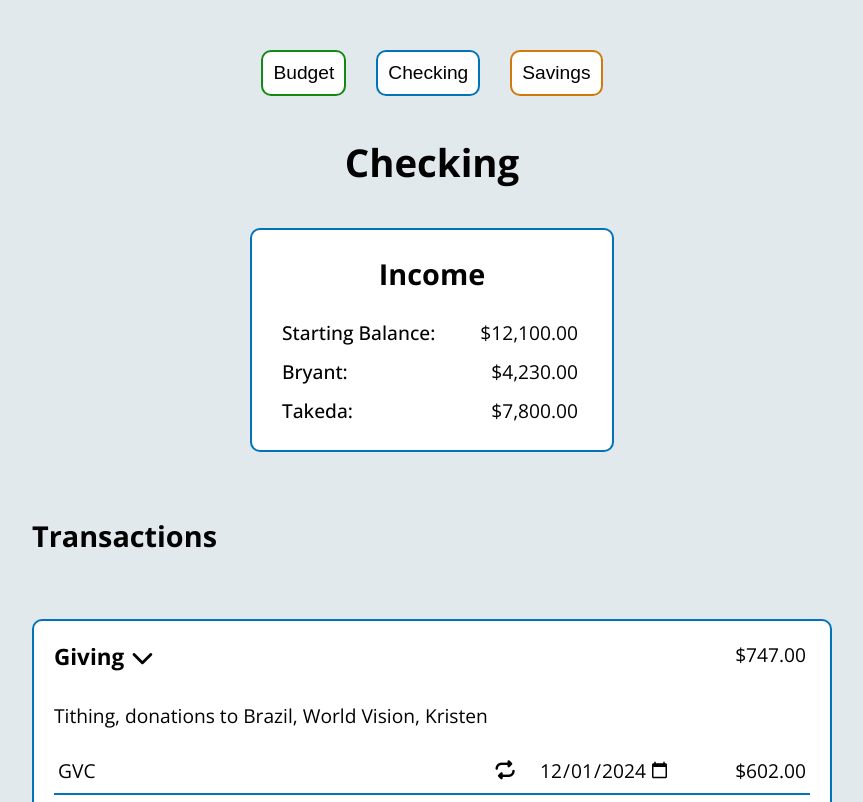
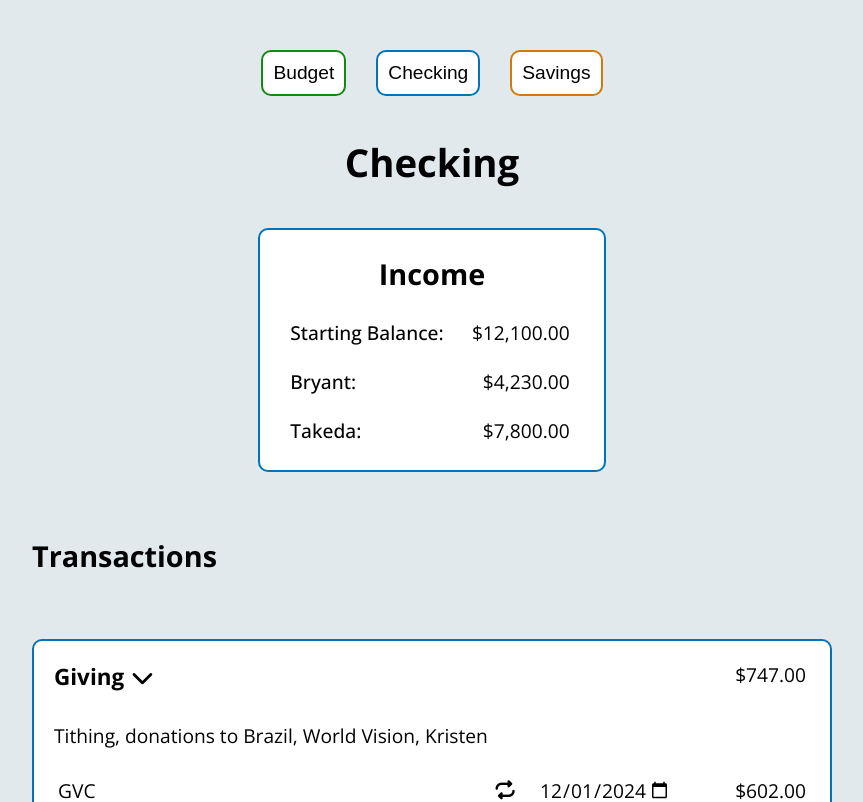
Before and after one commit to kevinhurley23/finance-tracker, a Svelte app: page / in a window 1280 px wide. Shown: the top 802 px of the page, without its empty margins (208-1071 px from the left). Built offline with nearby package versions, Linux system fonts and the light colour scheme.

Commit message:
better IncomeCard updateAmount function

```diff
--- a/src/App.svelte
+++ b/src/App.svelte
@@ -63,7 +63,6 @@
     const envelopeIndex = account.indexOf(account.find(item => item.envelopeID == envelopeID));
     const transactionIndex = account[envelopeIndex].transactions.indexOf(account[envelopeIndex].transactions.find(item => item.transactionID == transactionID));
     data[accountTitle][envelopeIndex].transactions[transactionIndex][property] = value;
-    console.log(data[accountTitle][envelopeIndex].transactions[transactionIndex])
   }
 
   function deleteTransaction(accountTitle, envelopeID, transactionID) {
--- a/src/app.css
+++ b/src/app.css
@@ -65,3 +65,6 @@ input {
 .amount {
   text-align: right;
 }
+#budget .toggle-repeating {
+  display: none;
+}
--- a/src/lib/Card.svelte
+++ b/src/lib/Card.svelte
@@ -10,7 +10,6 @@
     border-radius: 10px;
     &:not(:has(.envelope)) {
       width: fit-content;
-      min-width: 300px;
       margin-inline: auto;
     }
   }
--- a/src/lib/IncomeCard.svelte
+++ b/src/lib/IncomeCard.svelte
@@ -4,13 +4,12 @@
   let envelopeID = income.envelopeID;
   let transactions = income.transactions;
 
-  function updateAmount(transactionID) {
-    // need to figure out how to pass "this" into the function
+  function updateAmount() {
     const num = numberFormat(this.value)
     if (num === "NaN") {
       alert(`${this.value} is not a valid number`)
     } else {
-      updateTransaction(accountTitle, envelopeID, transactionID, 'amount', num)
+      updateTransaction(accountTitle, envelopeID, this.id, 'amount', num)
     }
   }
 </script>
@@ -18,9 +17,9 @@
 <Card>
   <h2>Income</h2>
   <div class="body">
-    {#each transactions as item}
-      <p>{item.transactionDescription}:</p>
-      <input class="amount" type="text" size="9" value={currencyFormat(item.amount)} onblur={() => updateAmount(item.transactionID)}>
+    {#each transactions as transaction}
+      <p>{transaction.transactionDescription}:</p>
+      <input id={transaction.transactionID} class="amount" type="text" size="9" value={currencyFormat(transaction.amount)} onblur={updateAmount}>
     {/each}
   </div>
 </Card>
@@ -32,7 +31,8 @@
   }
   .body {
     display: grid;
-    grid-template-columns: 180px 120px;
+    grid-template-columns: 1fr 120px;
+    gap: 10px;
     align-items: center;
     padding: 20px 30px;
     font-weight: 500;
--- a/src/lib/Transaction.svelte
+++ b/src/lib/Transaction.svelte
@@ -30,7 +30,11 @@
   <i class="fa-solid fa-trash delete-transaction" title="delete transaction" onclick={() => deleteTransaction(accountTitle, envelopeID, transactionID)}></i>
   <!-- svelte-ignore a11y_click_events_have_key_events -->
   <!-- svelte-ignore a11y_no_static_element_interactions -->
-  <i class="fa-solid fa-repeat toggle-repeating" title="turn repeat on or off for this transaction" onclick={toggleRepeat}></i>
+  {#if accountTitle != 'budget'}
+    <i class="fa-solid fa-repeat toggle-repeating" title="turn repeat on or off for this transaction" onclick={toggleRepeat}></i>
+  {:else}
+    <div></div>
+  {/if}
   <input class="date" type="date" value={transaction.date} oninput={updateDate}>
   <input class="amount" type="text" size="8" value={amountStr} onblur={updateAmount}>
 </div>
```
